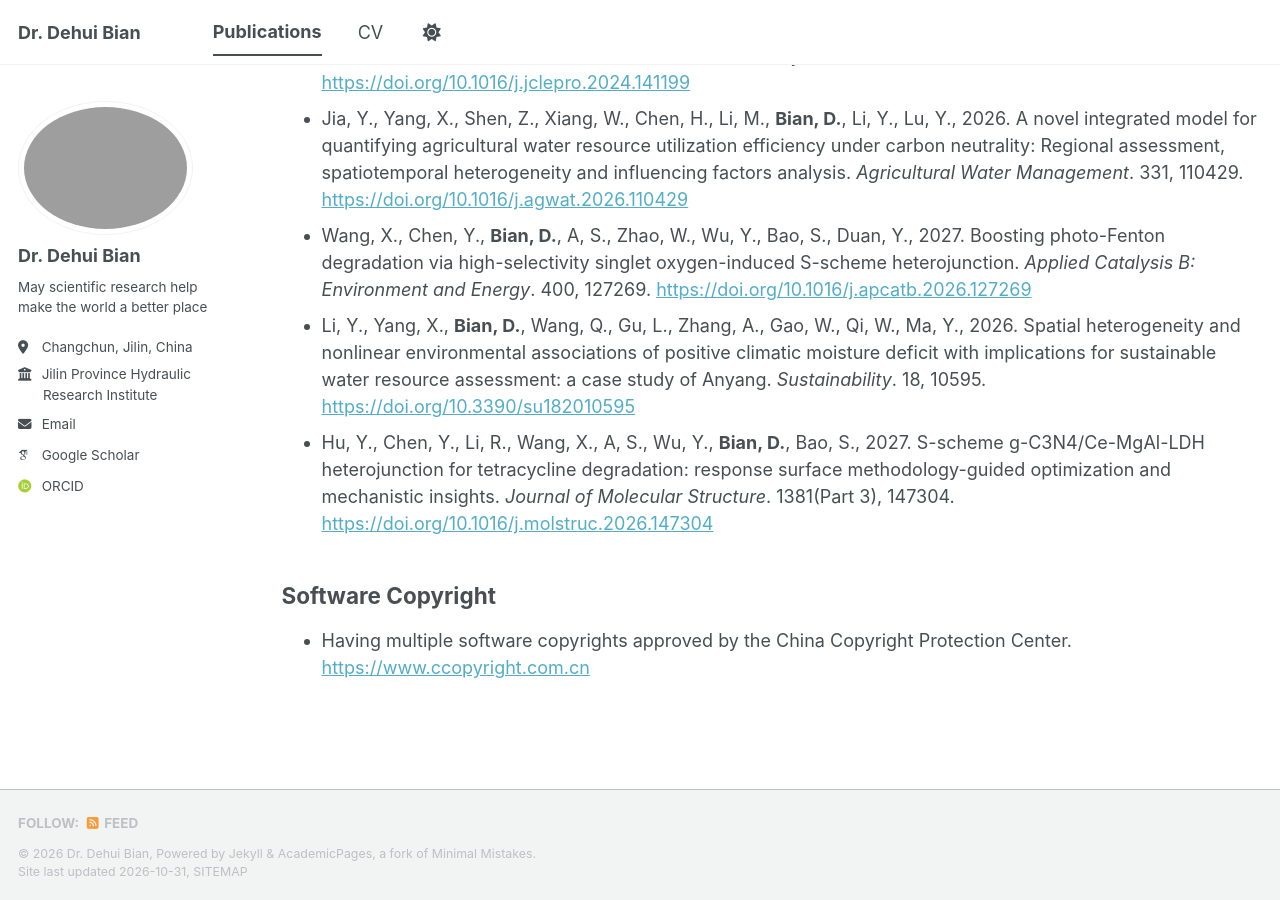
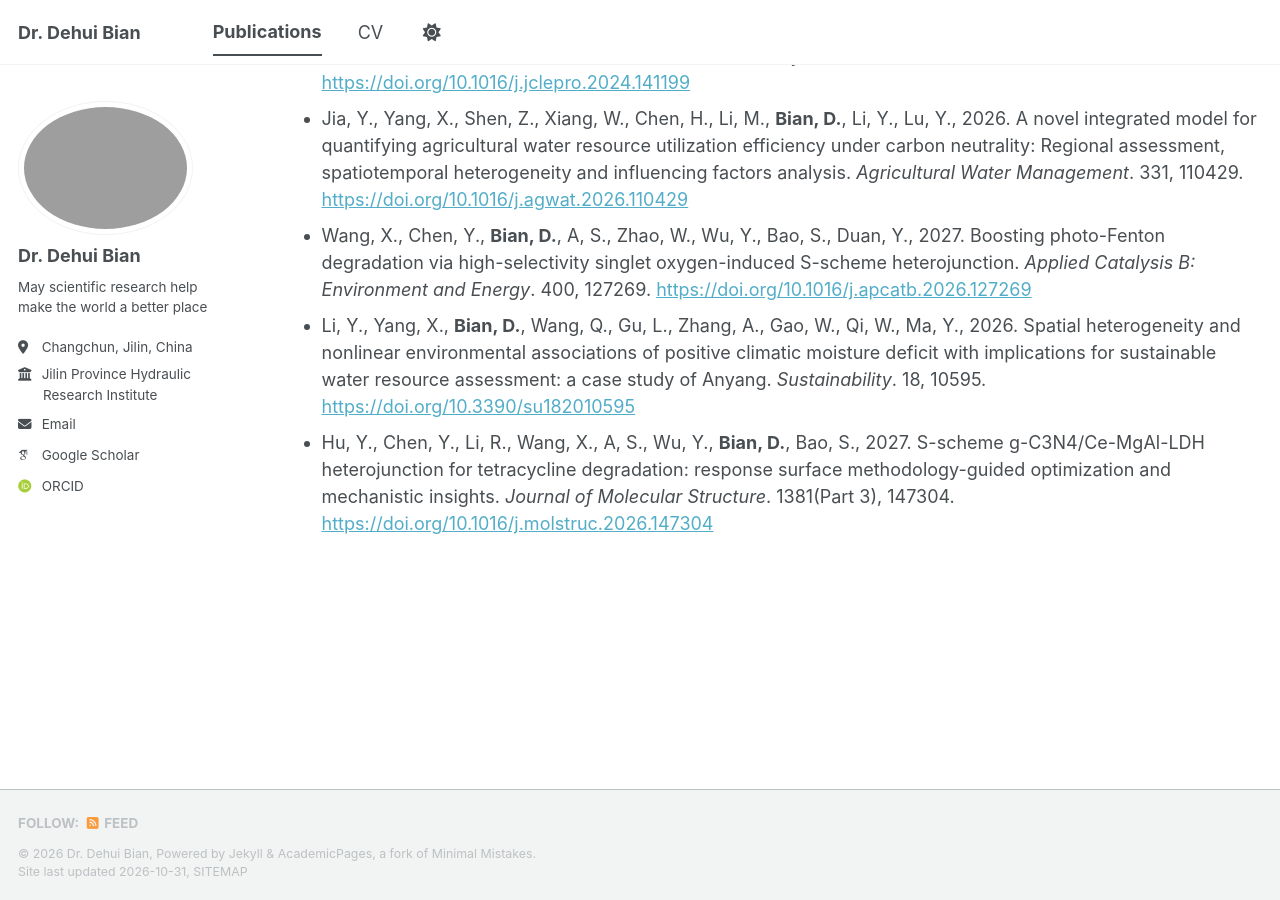
Before and after one commit to DehuiBian/dehuibian.github.io, a Jekyll site: the page built from _pages/publications.html, in a window 1280 px wide and 900 px high, scrolled down 1928 px. Built offline with Jekyll 4.4.1, drawn with Linux system fonts in a browser that asks for light colours; some web fonts are replaced; a script bundle is joined from its source files by our own code; library files that are not in the unit come from our copies.

Commit message:
publications.html

```diff
--- a/_pages/publications.html
+++ b/_pages/publications.html
@@ -37,9 +37,3 @@ author_profile: true
   <li>Li, Y., Yang, X., <strong>Bian, D.</strong>, Wang, Q., Gu, L., Zhang, A., Gao, W., Qi, W., Ma, Y., 2026. Spatial heterogeneity and nonlinear environmental associations of positive climatic moisture deficit with implications for sustainable water resource assessment: a case study of Anyang. <em>Sustainability</em>. 18, 10595. <a href="https://doi.org/10.3390/su182010595">https://doi.org/10.3390/su182010595</a></li>
   <li>Hu, Y., Chen, Y., Li, R., Wang, X., A, S., Wu, Y., <strong>Bian, D.</strong>, Bao, S., 2027. S-scheme g-C3N4/Ce-MgAl-LDH heterojunction for tetracycline degradation: response surface methodology-guided optimization and mechanistic insights. <em>Journal of Molecular Structure</em>. 1381(Part 3), 147304. <a href="https://doi.org/10.1016/j.molstruc.2026.147304">https://doi.org/10.1016/j.molstruc.2026.147304</a></li>
 </ul>
-
-<h2>Software Copyright</h2>
-
-<ul>
-    <li>Having multiple software copyrights approved by the China Copyright Protection Center. <a href="https://www.ccopyright.com.cn">https://www.ccopyright.com.cn</a></li>
-</ul>
```
